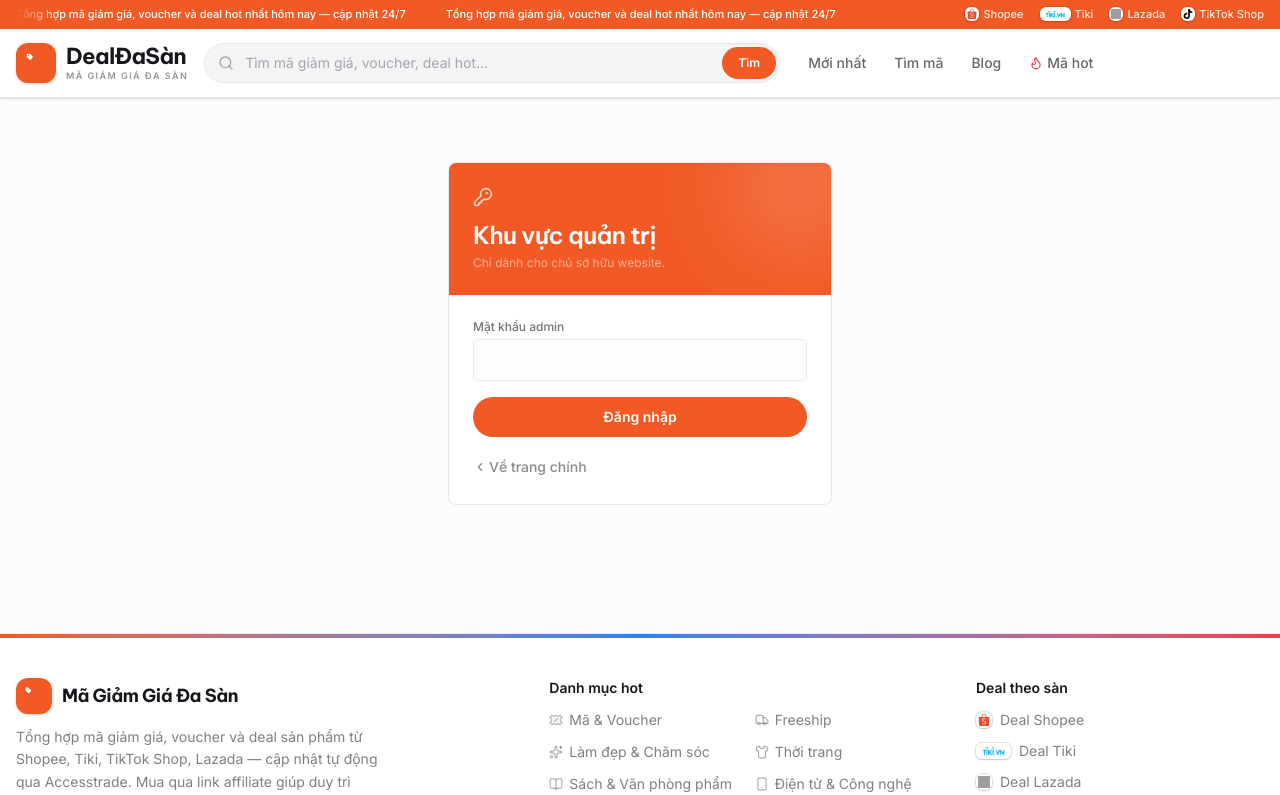
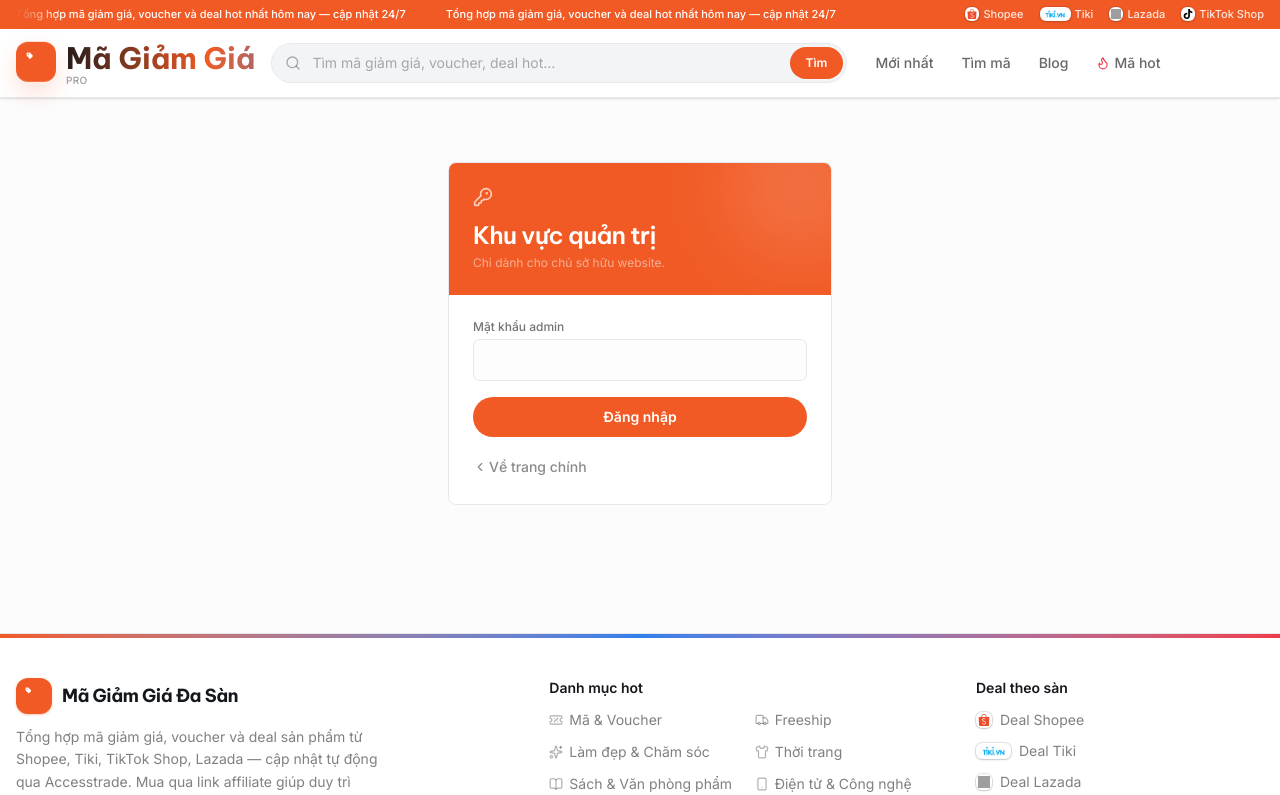
Before and after one commit to Mike-clv/Shopee, a Next.js app in the folder shopee-deals/: page /login in a window 1280 px wide. Shown: the top 795 px of the page. Built offline with nearby package versions, Linux system fonts and the light colour scheme; no server answers; grey boxes are pictures that could not be loaded.

Commit message:
feat(brand): restore legacy sansale247 header lockup (shimmer title + PRO + animated mark)

```diff
--- a/shopee-deals/app/globals.css
+++ b/shopee-deals/app/globals.css
@@ -10,7 +10,7 @@
   --paper: #fcfcfc;
   --line: #e6e8ec;
   --muted: #f3f4f6;
-  /* Must match the page background — ticket notches are "cut" with it. */
+  /* Must match the page background â€” ticket notches are "cut" with it. */
   --page-bg: var(--paper);
 }
 
@@ -196,10 +196,70 @@ body {
   background-size: 18px 18px;
 }
 
+/* ---------- legacy brand lockup (sansale247 header) ---------- */
+.brand-mark {
+  box-shadow: 0 10px 24px rgb(241 90 36 / 0.18);
+  animation: brandPulse 4.8s ease-in-out infinite;
+}
+
+/* Diagonal light sweep across the logo tile. */
+.brand-mark::after {
+  content: "";
+  position: absolute;
+  inset: -35%;
+  background: linear-gradient(
+    120deg,
+    transparent 35%,
+    rgb(255 255 255 / 0.55),
+    transparent 65%
+  );
+  transform: translateX(-120%) rotate(16deg);
+  animation: markSweep 4.8s ease-in-out infinite;
+}
+
+.brand-pro {
+  animation: proBlink 4.2s ease-in-out infinite;
+}
+
+@keyframes brandPulse {
+  0%,
+  100% {
+    transform: translateY(0);
+    box-shadow: 0 10px 24px rgb(241 90 36 / 0.18);
+  }
+  50% {
+    transform: translateY(-1px);
+    box-shadow: 0 12px 28px rgb(241 90 36 / 0.24);
+  }
+}
+
+@keyframes markSweep {
+  0%,
+  58% {
+    transform: translateX(-120%) rotate(16deg);
+  }
+  78%,
+  100% {
+    transform: translateX(120%) rotate(16deg);
+  }
+}
+
+@keyframes proBlink {
+  0%,
+  100% {
+    opacity: 0.72;
+  }
+  50% {
+    opacity: 1;
+  }
+}
+
 @media (prefers-reduced-motion: reduce) {
   .title-shimmer,
   .topbar-track,
-  .shimmer {
+  .shimmer,
+  .brand-mark,
+  .brand-pro {
     animation: none;
   }
   .promo-banner-card:hover {
--- a/shopee-deals/app/layout.tsx
+++ b/shopee-deals/app/layout.tsx
@@ -189,19 +189,15 @@ function SiteHeader() {
             className="flex shrink-0 items-center gap-2.5 text-ink"
             aria-label={`${SITE.name} – trang chủ`}
           >
-            <span className="relative grid h-10 w-10 shrink-0 place-items-center overflow-hidden rounded-xl bg-brand shadow-sm shadow-brand/25">
-              <span
-                aria-hidden
-                className="absolute inset-y-0 -left-8 w-6 -skew-x-12 bg-white/25"
-              />
+            <span className="brand-mark relative grid h-10 w-10 shrink-0 place-items-center overflow-hidden rounded-xl bg-brand">
               <TagGlyph className="relative h-5 w-5" />
             </span>
             <span className="flex flex-col leading-none">
-              <span className="font-display text-[20px] font-bold tracking-tight sm:text-[22px]">
+              <span className="title-shimmer font-display text-[1.35rem] leading-tight font-bold whitespace-nowrap sm:text-[1.55rem] xl:text-[1.85rem]">
                 {SITE.shortName}
               </span>
-              <span className="mt-1 text-[9px] font-semibold tracking-[0.16em] text-ink/45 uppercase">
-                Mã giảm giá đa sàn
+              <span className="brand-pro -mt-0.5 text-[10px] font-medium tracking-wide text-ink/45">
+                PRO
               </span>
             </span>
           </Link>
--- a/shopee-deals/lib/site.ts
+++ b/shopee-deals/lib/site.ts
@@ -2,7 +2,7 @@
 
 export const SITE = {
   name: "Mã Giảm Giá Đa Sàn",
-  shortName: "DealĐaSàn",
+  shortName: "Mã Giảm Giá",
   description:
     "Tổng hợp mã giảm giá Shopee và deal hot Tiki, TikTok Shop, Lazada — cập nhật tự động 24/7 qua Accesstrade. Voucher freeship, giảm giá sâu và sản phẩm deal đa sàn.",
   defaultUrl: "http://localhost:3000",
```
